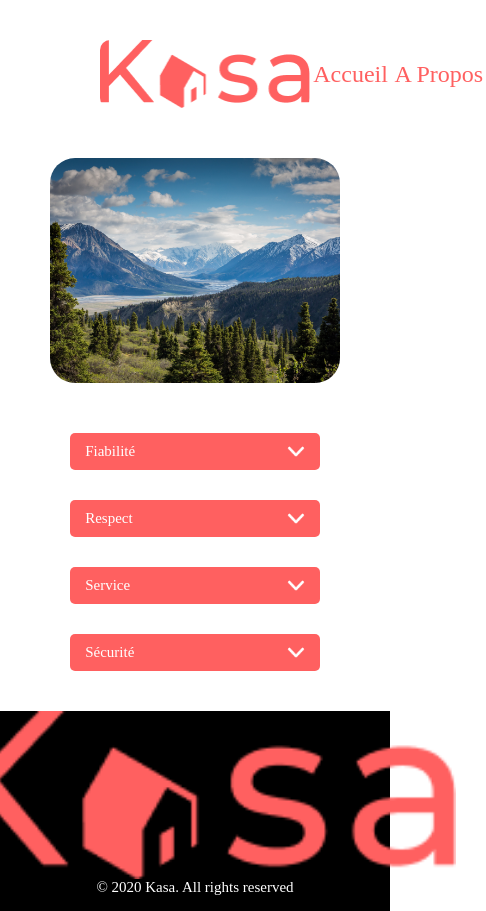
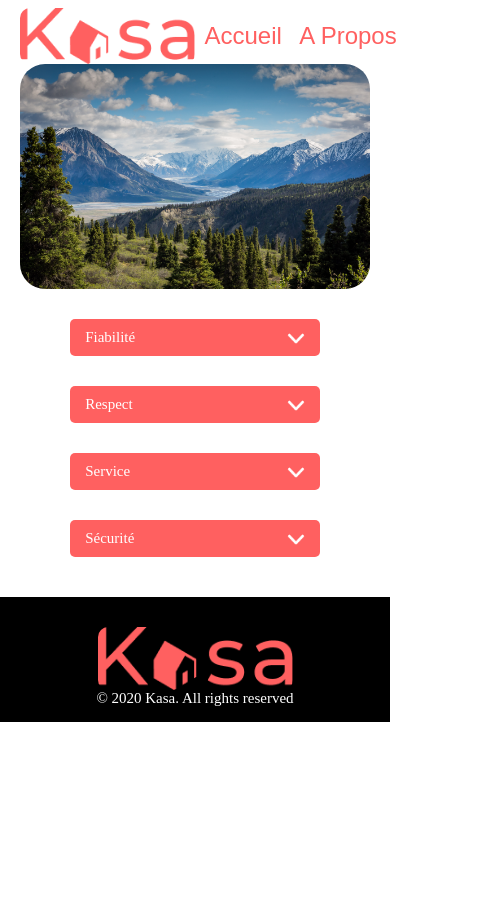
Before and after one commit to EmmelineD/kasa-OCR, a React (Create React App) app: page /a-propos in a window 390 px wide. Shown: the whole page, 486 px wide, since content can reach past the window. After the commit the page ends 844 px from the top, so only its background shows below. Built offline with nearby package versions, Linux system fonts and the light colour scheme.

Commit message:
working on css + add font family

```diff
--- a/src/components/Footer/Footer.css
+++ b/src/components/Footer/Footer.css
@@ -1,7 +1,7 @@
 .footerContainer{
     background-color:rgba(0,0,0,1);
     width:100%;
-    height:200px;
+    height:100%;
     display:flex;
     flex-direction:column;
     justify-content:space-around;
@@ -10,7 +10,7 @@
 
 }
 
-.footerImmage{
+.footerImage{
     margin-top:30px;
 }
 
@@ -19,3 +19,14 @@
     font-size: 1.5rem;
     margin-top:0px;
 }
+
+@media (max-width:767px) {
+ .footerImage{
+    width:50%;
+    height:50%;
+ }
+}
+
+@media (max-width:350px) {
+
+}
--- a/src/components/Header/Header.css
+++ b/src/components/Header/Header.css
@@ -1,18 +1,22 @@
 .headerContainer{
+    font-family: 'Montserrat', sans-serif;
     max-width: 100%;
     display: flex;
-    padding-top: 40px;
     justify-content: space-between;
-    margin: 0 100px;
+    margin-top:2%;
+    margin-left: 5%;
+    margin-right: 5%;
 }
 
 .headerContainerLogo {
-  width: 210px;
-  height: 68px;
+  width: 15%;
+  height: 25%;
 }
 
 .headerContainerLinks {
     display: flex;
+    justify-content: space-between;
+
 }
 
 .headerContainerLink {
@@ -21,10 +25,21 @@
     font-style: normal;
     text-decoration-line: none;
     margin:auto;
-    padding: 2%;
+    padding: 5%;
     white-space: nowrap;
 }
 
 .headerContainerLink:hover {
     text-decoration-line: underline;
 }
+
+@media (max-width:767px) {
+    .headerContainerLogo {
+        width: 50%;
+        height: 50%;
+      }
+  }
+
+  @media (max-width:350px) {
+
+  }
--- a/src/index.css
+++ b/src/index.css
@@ -1,5 +1,3 @@
-@import url('https://fonts.googleapis.com/css2?family=Montserrat:wght@300;400;500;700&display=swap');
-
 .root
 {
   margin: 0 auto;
@@ -11,6 +9,12 @@
   flex-direction: column;
 }
 
+@font-face {
+  font-family: "Montserrat";
+  src: local("Montserrat");
+  font-weight: 500;
+}
+
 body{
   margin:0;
 }
--- a/src/index.js
+++ b/src/index.js
@@ -1,3 +1,4 @@
+import './fonts/montserrat/Montserrat-VariableFont_wght.ttf';
 import React from 'react';
 import ReactDOM from 'react-dom/client';
 import { BrowserRouter } from 'react-router-dom';
--- a/src/pages/APropos/APropos.css
+++ b/src/pages/APropos/APropos.css
@@ -24,3 +24,9 @@
     width:80%;
     margin:0 auto;
 }
+
+@media (max-width:767px) {
+    .aProposBackground{
+        margin:0 20px;
+    }
+}
--- a/src/pages/home/Home.css
+++ b/src/pages/home/Home.css
@@ -1,4 +1,5 @@
 .homeContainer{
+    font-family: 'Montserrat', sans-serif;
     margin:0 auto;
 }
 
@@ -18,9 +19,12 @@
     align-items:center;
     font-size:1.5rem;
     color: rgba(255,255,255,1);
-    font-weight:500;
     background-color:rgba(0,0,0,0.3);
     border-radius:25px;
+}
+
+h1{
+    font-weight: 500;
 }
 
 .HomeThumbContainer{
@@ -45,49 +49,26 @@ li{
 }
 
 @media (max-width :991px) {
-    .accomodation_items{
+    .ThumbList{
         grid-template-columns: 1fr 1fr;
-    }
-
-
-    .banner_title{
-        text-align: center;
-        padding:20px;
     }
 }
 
 @media (max-width :767px) {
 
-     .accomodation_items{
+     .ThumbList{
         grid-template-columns: 1fr ;
         background-color: #FFFFFF;
         padding:0px;
     }
-     .accomodation_container{
+     .HomeThumbContainer{
         margin:20px;
     }
 
-    .banner{
+    .homeBackground{
         margin:20px;
         height:auto;
         min-height:110px;
         max-height:150px;
-        border-radius:10px;
     }
-
-    .banner_cover{
-        justify-content: flex-start;
-        border-radius:10px;
-        height:100%;
-        max-height:150px;
-        min-height:111px;
-    }
-    .banner_title{
-        text-align: left;
-        font-weight: 500;
-        padding:0 8px;
-        font-size: 2.5rem;
-    }
-
-
 }
```
Also changed, not shown: src/fonts/montserrat/Montserrat-Italic-VariableFont_wght.ttf (added), src/fonts/montserrat/Montserrat-VariableFont_wght.ttf (added).
